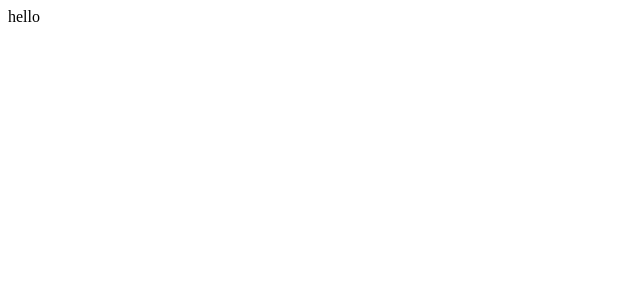
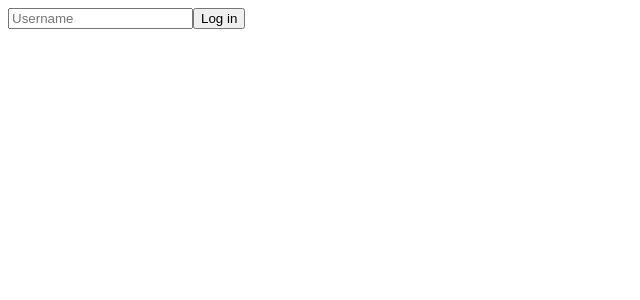
Before and after one commit to dldnjswns31/React-cryptotracker, a React (Create React App) app: page / in a window 1280 px wide. Shown: the top 300 px of the page, without its empty margins (0-640 px from the left). Built offline with nearby package versions, Linux system fonts and the light colour scheme.

Commit message:
prepare to make the coin tracker

```diff
--- a/package.json
+++ b/package.json
@@ -11,9 +11,12 @@
     "@types/react": "^17.0.43",
     "@types/react-dom": "^17.0.14",
     "@types/styled-components": "^5.1.24",
-    "react": "^18.0.0",
+    "react": "^17.0.0",
     "react-dom": "^18.0.0",
+    "react-query": "^3.34.19",
+    "react-router-dom": "^5.3.0",
     "react-scripts": "5.0.0",
+    "styled-components": "^5.3.5",
     "typescript": "^4.6.3",
     "web-vitals": "^2.1.4"
   },
--- a/src/App.tsx
+++ b/src/App.tsx
@@ -1,7 +1,33 @@
-import React from "react";
+import React, { useState } from "react";
 
 function App() {
-  return <div>hello</div>;
+  const [username, setUsername] = useState("");
+
+  const onChange = (e: React.FormEvent<HTMLInputElement>) => {
+    const {
+      currentTarget: { value },
+    } = e;
+    setUsername(value);
+  };
+
+  const onSubmit = (e: React.FormEvent<HTMLFormElement>) => {
+    e.preventDefault();
+    console.log(`Hello ${username}`);
+  };
+
+  return (
+    <div>
+      <form onSubmit={onSubmit}>
+        <input
+          value={username}
+          type="text"
+          placeholder="Username"
+          onChange={onChange}
+        />
+        <button>Log in</button>
+      </form>
+    </div>
+  );
 }
 
 export default App;
--- a/src/index.tsx
+++ b/src/index.tsx
@@ -1,10 +1,14 @@
 import React from "react";
 import ReactDOM from "react-dom";
 import App from "./App";
+import { ThemeProvider } from "styled-components";
+import { theme } from "./theme";
 
 ReactDOM.render(
   <React.StrictMode>
-    <App />
+    <ThemeProvider theme={theme}>
+      <App />
+    </ThemeProvider>
   </React.StrictMode>,
   document.getElementById("root")
 );
--- /dev/null
+++ b/src/theme.ts
@@ -0,0 +1,7 @@
+import { DefaultTheme } from "styled-components";
+
+export const theme: DefaultTheme = {
+  bgColor: "white",
+  textColor: "black",
+  btnColor: "tomato",
+};
```
Also changed, not shown: src/styled.d.ts (added, +11 -0 lines), 1 other file (tests, documents, lock files or other folders).
